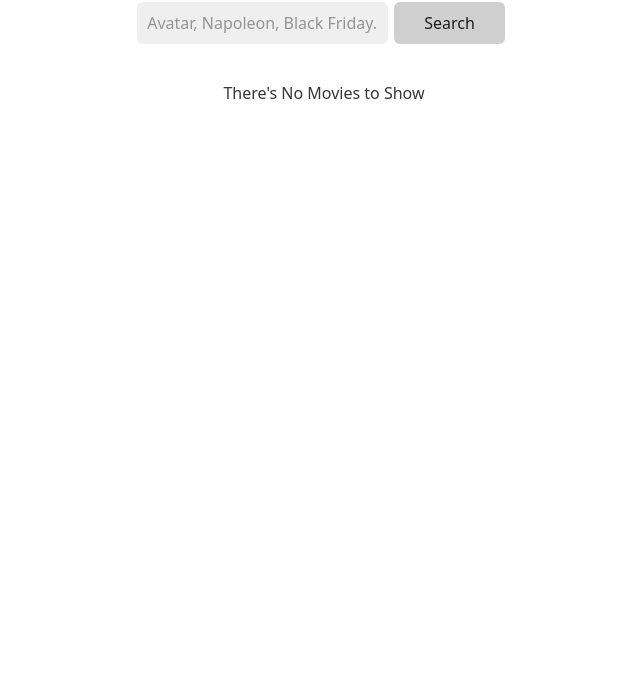
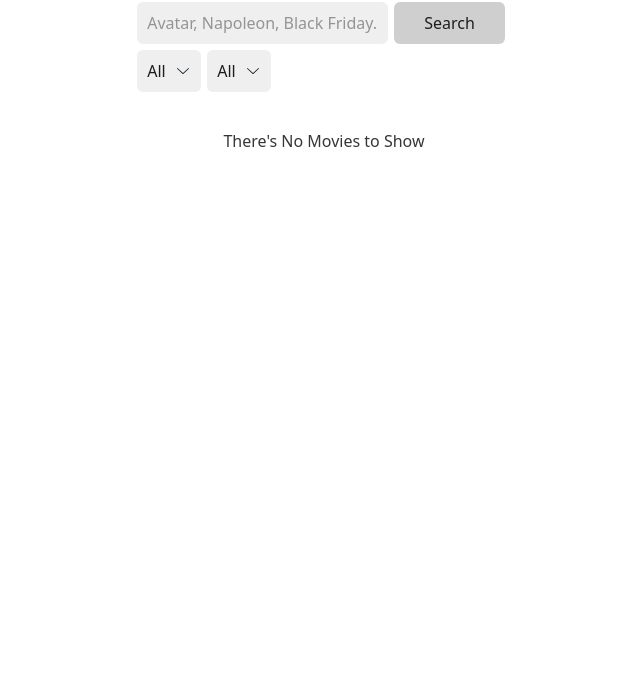
Before and after one commit to Indroic/Ecommerce-Store, a React app: page / in a window 1280 px wide. Shown: the part 103-800 px from the top of the page, without its empty margins (316-956 px from the left). Built offline with nearby package versions, Linux system fonts and the light colour scheme.

Commit message:
11.1.- Make the filters work.

```diff
--- a/src/app/components/search/SearchComponent.jsx
+++ b/src/app/components/search/SearchComponent.jsx
@@ -7,7 +7,8 @@ export const SearchComponent = () => {
 
   const onInputChange = ({target})=>{
     const {name, value, type} = target;
-    setSearch(prevState => ({
+/*     console.log(name, value, type)
+ */    setSearch(prevState => ({
       ...prevState,
       [name]: [value]
     }))
@@ -34,8 +35,23 @@ export const SearchComponent = () => {
         }
       </div>
 
-      <div className="Search-Filters">
+      <div className="search-filters">
 
+        <select onChange={onInputChange} name="selectedYear" id=""
+        value={search.selectedYear}
+        >
+          {
+            search.years.map(year =>
+              (<option onChange={onInputChange}  value={year} key={`${year}-${Math.random()}`}>{year[0].toUpperCase()+year.substring(1,year.length)}</option>))
+          }
+        </select>
+
+        <select onChange={onInputChange} name="selectedCategory" id="" value={search.selectedCategory}>
+          {
+            search.categories.map(category =>
+              (<option value={category} key={`${category}-${Math.random()}`} >{category[0].toUpperCase()+category.substring(1,category.length)}</option>))
+          }
+        </select>
 
       </div>
     </form>
--- a/src/app/context/SearchContext.jsx
+++ b/src/app/context/SearchContext.jsx
@@ -9,10 +9,10 @@ export const SearchProvider = ({children}) => {
         searchText: '',
         searched: 'titanic',
         movies: [],
-        categories : [],
-        years: [],
-        selectedCategory: [],
-        selectedYear: [],
+        categories : ['all'],
+        years: ['all'],
+        selectedCategory: 'all',
+        selectedYear: 'all',
         loading: false,
         errorSearch: '',
     })
--- /dev/null
+++ b/src/app/filters/filters.js
@@ -0,0 +1,45 @@
+import { useContext } from "react"
+import { SearchContext } from "../context/SearchContext"
+
+export const filters = () => {
+
+    const {search, setSearch} = useContext(SearchContext);
+
+    const allCategories = (movies)=>{
+        const uniqueCategories = new Set();
+        const uniqueYears = new Set(movies.category);
+
+        uniqueCategories.add('all');
+        uniqueYears.add('all');
+
+        movies.filter(movie=>{
+            if(search.selectedYear <= movie.year || search.selectedYear === 'all' && (search.selectedCategory[0] === movie.category || search.selectedCategory === 'all')) {
+                movies.forEach(movie=> {
+                    uniqueCategories.add(movie.category)})
+                    uniqueYears.add(movie.year)
+            }
+        })
+
+        setSearch(prevState => ({
+            ...prevState,
+            categories: Array.from(uniqueCategories).sort(),
+            years: Array.from(uniqueYears).sort()
+        }))
+    }
+
+    const allYears = (movies)=>{
+
+    }
+
+    const filterMovies = (movies)=>{
+        return movies.filter(movie=>{
+
+            return (search.selectedYear <= movie.year || search.selectedYear === 'all' && (search.selectedCategory[0] === movie.category || search.selectedCategory === 'all'))
+        })
+    }
+
+    return {
+        filterMovies, allCategories, allYears
+    };
+
+}
--- a/src/app/pages/LandingPage.jsx
+++ b/src/app/pages/LandingPage.jsx
@@ -3,10 +3,9 @@ import { SearchComponent } from '../components/search/SearchComponent'
 import { ProductsGridComponent } from '../components/grid/ProductsGridComponent'
 import { getMovies } from '../services/getMovies'
 import { SearchContext } from '../context/SearchContext'
-/* import '../../'
- */
+import { filters } from '../filters/filters'
+
 export const LandingPage = () => {
-
 
   const {search, setSearch} = useContext(SearchContext);
 
@@ -15,6 +14,8 @@ export const LandingPage = () => {
   const previousSearch  = useRef(search.searchText);
 
   const {searched} = search;
+
+  const {filterMovies, allCategories} = filters();
 
   const loadingMovies = (state)=>{
     setSearch(prevState => ({
@@ -34,7 +35,6 @@ export const LandingPage = () => {
 
   const fetchingMovies = async(searched = 'titanic')=>{
     try {
-
         if(previousSearch.current.includes(search.searchText) ) return;
 
         previousSearch.current = search.searchText
@@ -42,9 +42,15 @@ export const LandingPage = () => {
 
         const newMovies = await getMovies(searched)
 
+        if(newMovies != undefined){
+          allCategories(newMovies);
+        }
+
+        const filtedMovies = filterMovies(newMovies);
+
         setSearch(prevState => ({
           ...prevState,
-          movies:newMovies
+          movies:filtedMovies
         }))
         loadingMovies(false);
     } catch (error) {
@@ -60,7 +66,6 @@ export const LandingPage = () => {
         isFirstInput.current = search.searchText === '';
         return;
       }
-
 
       if(search.searchText.toString().trim().length <= 2) {
         return  seetingError('The search needs to be at least 2 characters long');
@@ -82,7 +87,7 @@ export const LandingPage = () => {
 
   useEffect(() => {
     fetchingMovies(search.searched);
-  }, [search.searched])
+  }, [search.searched,  search.selectedCategory, search.selectedYear])
 
 
   return (
@@ -90,8 +95,8 @@ export const LandingPage = () => {
     <div className="container">
 
       <header className="hero">
-      <h1>Store App</h1>
-      <SearchComponent/>
+        <h1>Store App</h1>
+        <SearchComponent/>
       </header>
 
       <main>
--- a/src/app/services/getMovies.js
+++ b/src/app/services/getMovies.js
@@ -2,9 +2,9 @@
 export const getMovies = async(search = titanic) => {
     const URL = `${import.meta.env.VITE_ENDPOINT}?apikey=${import.meta.env.VITE_API_KEY}&s=${search}`;
     const resp = await fetch(URL);
-    const data = await resp.json();
+    const data = await resp?.json();
 
-    const movies = data.Search.map(movie=>({
+    const movies = data?.Search.map(movie=>({
         id: movie.imdbID,
         title: movie.Title,
         year: movie.Year,
--- a/src/styles/__searchComponent.scss
+++ b/src/styles/__searchComponent.scss
@@ -3,3 +3,7 @@
     flex-wrap: wrap;
     align-items: center;
 }
+
+.search-filters{
+    display: flex;
+}
```
Also changed, not shown: README.md, public/src/styles/css/app.css, 1 other file.
